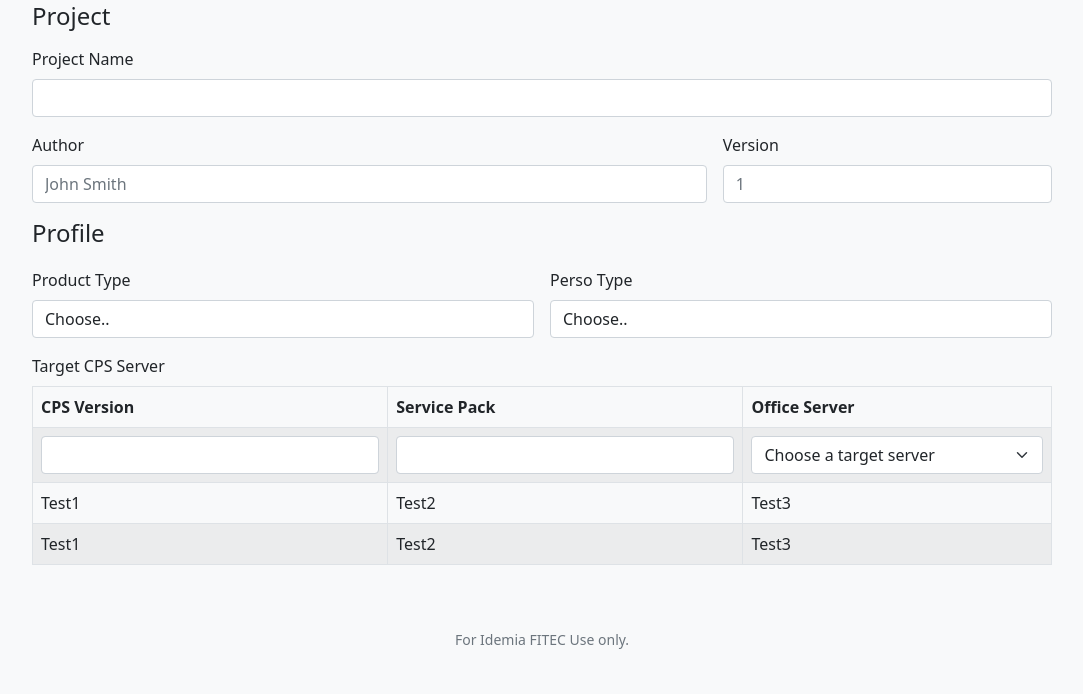
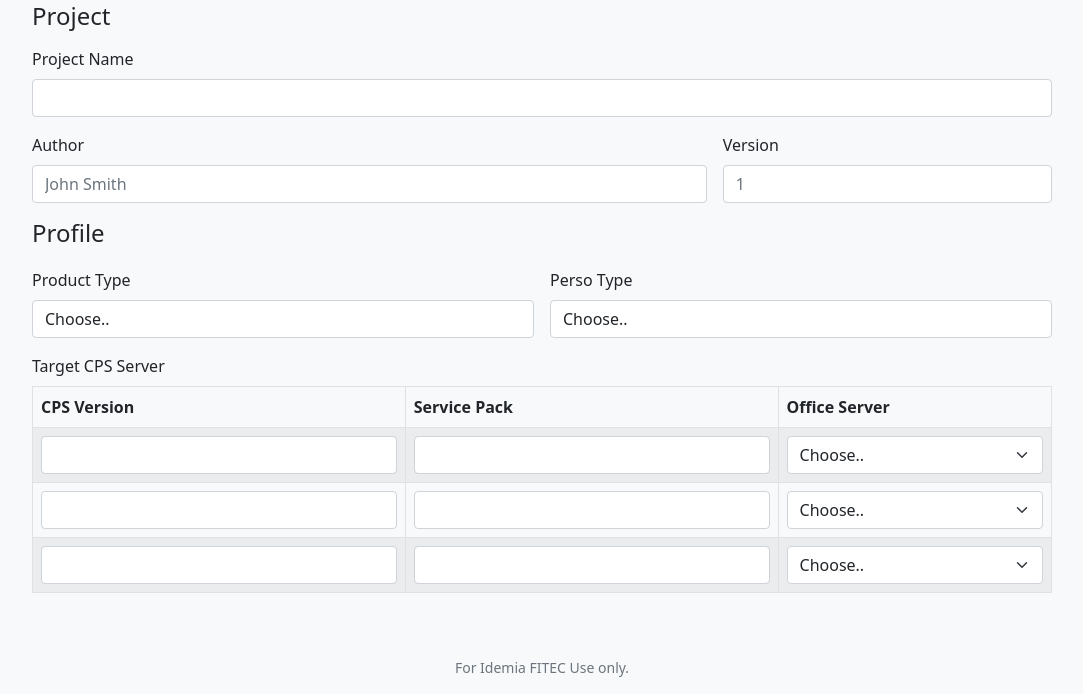
Before and after one commit to er01pr/APPD-v2, a Flask app: page / in a window 1280 px wide. Shown: the part 254-948 px from the top of the page, without its empty margins (98-1181 px from the left). Before the commit the page ends 903 px from the top, so only its background shows below. Run offline with Flask 2, Linux system fonts and the light colour scheme; data comes from the database, SQL or seed files in the repository; both versions use the stored data as it was after the commit.

Commit message:
Added a database for servers and added it to index.html

```diff
--- a/app.py
+++ b/app.py
@@ -24,4 +24,14 @@ def home():
     author_list = [author[0] for author in authors]
     print(author_list)
 
-    return render_template("index.html", author_list=author_list)
+    #Read and feth the server in Servers database.
+    serverdb = "SELECT server FROM Servers"
+    servers = cursor.execute(serverdb)
+    servers = servers.fetchall()
+
+    #Convert server tuples to list via list comprehension
+    server_list = [server[0] for server in servers]
+    print(server_list)
+
+
+    return render_template("index.html", author_list=author_list, server_list=server_list)
--- a/templates/index.html
+++ b/templates/index.html
@@ -71,22 +71,36 @@
                             <td><input id="service-pack" type="text" class="form-control"></td>
                             <td>
                                 <select class="form-select" aria-label="Default select example">
-                                    <option selected>Choose a target server</option>
-                                    <option value="1">One</option>
-                                    <option value="2">Two</option>
-                                    <option value="3">Three</option>
-                                  </select>
+                                    <option value="" disabled selected>Choose..</option>
+                                    {% for server in server_list %}
+                                        <option> {{ server }} </option>
+                                    {% endfor %}
+                                </select>
                             </td>
                         </tr>
                         <tr>
-                            <td>Test1</td>
-                            <td>Test2</td>
-                            <td>Test3</td>
+                            <td><input id="cps-version" type="text" class="form-control"></td>
+                            <td><input id="service-pack" type="text" class="form-control"></td>
+                            <td>
+                                <select class="form-select" aria-label="Default select example">
+                                    <option value="" disabled selected>Choose..</option>
+                                    {% for server in server_list %}
+                                        <option> {{ server }} </option>
+                                    {% endfor %}
+                                </select>
+                            </td>
                         </tr>
                         <tr>
-                            <td>Test1</td>
-                            <td>Test2</td>
-                            <td>Test3</td>
+                            <td><input id="cps-version" type="text" class="form-control"></td>
+                            <td><input id="service-pack" type="text" class="form-control"></td>
+                            <td>
+                                <select class="form-select" aria-label="Default select example">
+                                    <option value="" disabled selected>Choose..</option>
+                                    {% for server in server_list %}
+                                        <option> {{ server }} </option>
+                                    {% endfor %}
+                                </select>
+                            </td>
                         </tr>
                     </tbody>
                 </table>
```
Also changed, not shown: appd.db.
